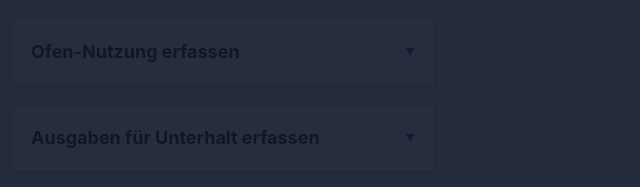
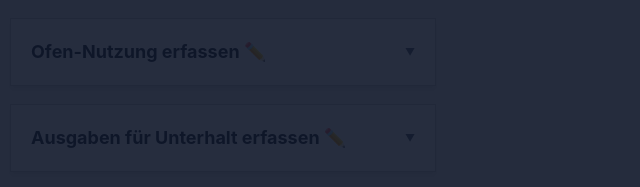
Before and after one commit to LukaThirden/brennprozess-app, an Electron app: page brennprozess.html in a window 900 px wide. Shown: the top 187 px of the page, 14-654 px from the left. Drawn offline with nearby package versions, Linux system fonts and the light colour scheme; no server answers.

Commit message:
Add pencil icon to form section headers

```diff
--- a/brennprozess.html
+++ b/brennprozess.html
@@ -32,7 +32,7 @@
     <!-- Eingabeformular -->
     <section id="brennSection" class="form-section">
       <div class="form-section-toggle" data-target="brennSectionBody" role="button" tabindex="0" aria-expanded="false" aria-controls="brennSectionBody">
-        <h2>Ofen-Nutzung erfassen</h2>
+        <h2>Ofen-Nutzung erfassen ✏️</h2>
         <span class="form-section-chevron">▼</span>
       </div>
       <div id="brennSectionBody" class="form-section-body">
@@ -177,7 +177,7 @@
     <!-- Ausgabenerfassung Unterhalt -->
     <section id="unterhaltSection" class="form-section">
       <div class="form-section-toggle" data-target="unterhaltSectionBody" role="button" tabindex="0" aria-expanded="false" aria-controls="unterhaltSectionBody">
-        <h2>Ausgaben für Unterhalt erfassen</h2>
+        <h2>Ausgaben für Unterhalt erfassen ✏️</h2>
         <span class="form-section-chevron">▼</span>
       </div>
       <div id="unterhaltSectionBody" class="form-section-body">
```
